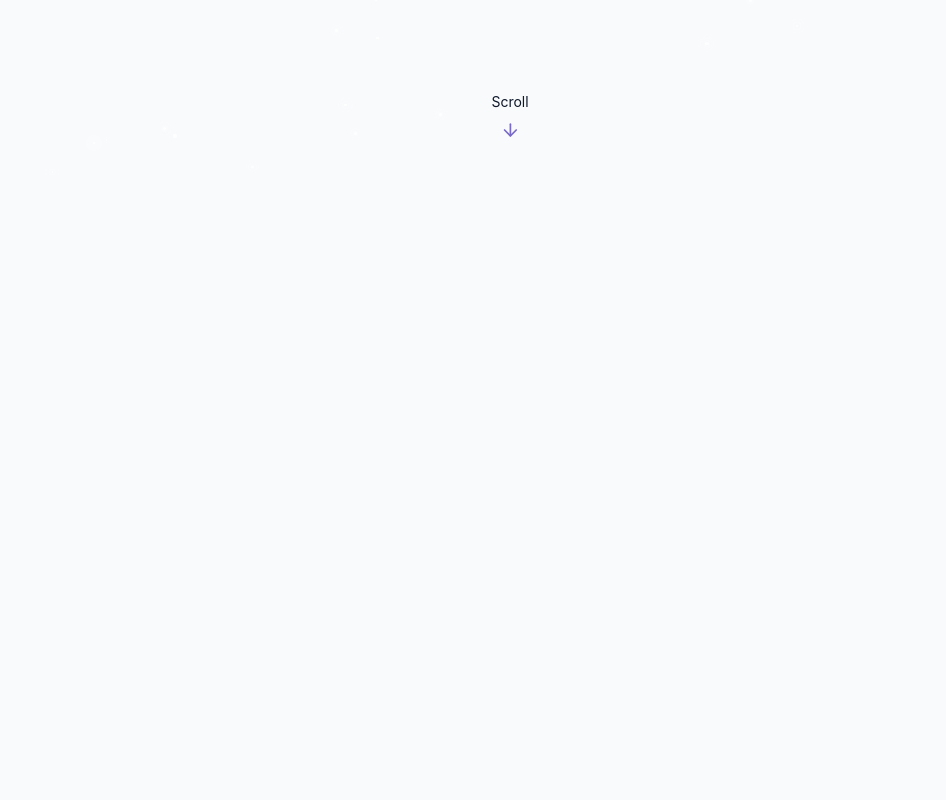
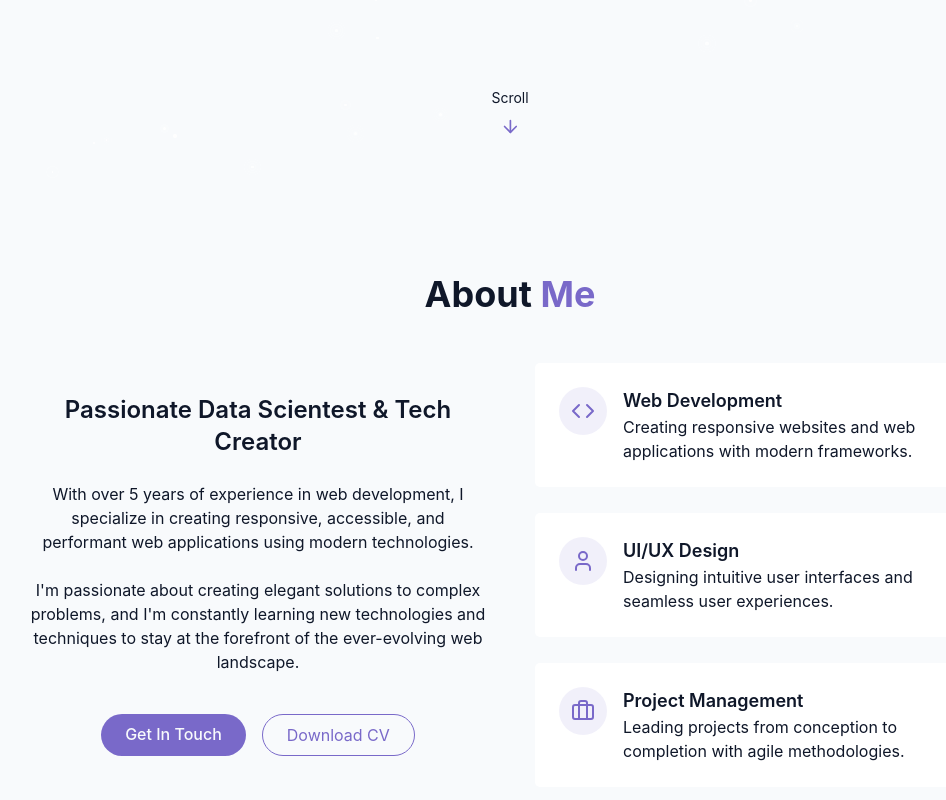
Before and after one commit to Kemogaber/Portfolio, a React (Vite) app: page / in a window 1280 px wide. Shown: the part 622-1422 px from the top of the page, without its empty margins (130-1076 px from the left). Before the commit the page ends 992 px from the top, so only its background shows below. Built offline with nearby package versions, Linux system fonts and the light colour scheme.

Commit message:
Add SkillsSection component with predefined skills data

```diff
--- a/src/components/AboutSection.jsx
+++ b/src/components/AboutSection.jsx
@@ -1,9 +1,84 @@
 
+import { Briefcase, Code, User } from 'lucide-react'
 import React from 'react'
 
 const AboutSection = () => {
   return (
-    <section id='about' className="py-24 px-4 relative"></section>
+    <section id='about' className="py-24 px-4 relative">
+      <div className="container mx-auto max-w-5xl">
+        <h2 className="text-3xl md:text-4xl font-bold mb-12 text-center">
+          About <span className="text-primary"> Me</span>
+        </h2>
+         <div className="grid grid-cols-1 md:grid-cols-2 gap-12 items-center">
+          <div className='space-y-6'>
+            <h3 className='text-2xl font-semibold'>Passionate Data Scientest & Tech Creator</h3>
+            <p className='text-muted-foreground'>
+              With over 5 years of experience in web development, I specialize
+              in creating responsive, accessible, and performant web
+              applications using modern technologies.
+            </p>
+            <p className='text-muted-foreground'>
+              I'm passionate about creating elegant solutions to complex
+              problems, and I'm constantly learning new technologies and
+              techniques to stay at the forefront of the ever-evolving web
+              landscape.
+            </p>
+            <div className="flex flex-col sm:flex-row gap-4 pt-4 justify-center">
+            <a href="#contact" className='cosmic-button'>
+              Get In Touch
+            </a>
+            <a href="src/Assets/Kareem Halaby CV.pdf" className='px-6 py-2 rounded-full border border-primary text-primary hover:bg-primary/10 transition-colors duration-300'>
+              Download CV
+            </a>
+          </div>
+          </div>
+          <div className="grid grid-cols-1 gap-6">
+            <div className="gradient-border p-6 card-hover">
+              <div className="flex items-start gap-4">
+                <div className="p-3 rounded-full bg-primary/10">
+                  <Code className="h-6 w-6 text-primary" />
+                </div>
+                <div className="text-left">
+                  <h4 className="font-semibold text-lg">Web Development</h4>
+                  <p className="text-muted-foreground">
+                    Creating responsive websites and web applications with
+                    modern frameworks.
+                  </p>
+                </div>
+              </div>
+            </div>
+            <div className="gradient-border p-6 card-hover">
+              <div className="flex items-start gap-4">
+                <div className="p-3 rounded-full bg-primary/10">
+                  <User className="h-6 w-6 text-primary" />
+                </div>
+                <div className="text-left">
+                  <h4 className="font-semibold text-lg">UI/UX Design</h4>
+                  <p className="text-muted-foreground">
+                    Designing intuitive user interfaces and seamless user
+                    experiences.
+                  </p>
+                </div>
+              </div>
+            </div>
+            <div className="gradient-border p-6 card-hover">
+              <div className="flex items-start gap-4">
+                <div className="p-3 rounded-full bg-primary/10">
+                  <Briefcase className="h-6 w-6 text-primary" />
+                </div>
+                <div className="text-left">
+                  <h4 className="font-semibold text-lg">Project Management</h4>
+                  <p className="text-muted-foreground">
+                    Leading projects from conception to completion with agile
+                    methodologies.
+                  </p>
+                </div>
+              </div>
+            </div>
+          </div>
+         </div>
+      </div>
+    </section>
   )
 }
 
--- /dev/null
+++ b/src/components/SkillsSection.jsx
@@ -0,0 +1,31 @@
+import React from 'react'
+const skills = [
+  // Frontend
+  { name: "HTML/CSS", level: 95, category: "frontend" },
+  { name: "JavaScript", level: 90, category: "frontend" },
+  { name: "React", level: 90, category: "frontend" },
+  { name: "TypeScript", level: 85, category: "frontend" },
+  { name: "Tailwind CSS", level: 90, category: "frontend" },
+  { name: "Next.js", level: 80, category: "frontend" },
+
+  // Backend
+  { name: "Node.js", level: 80, category: "backend" },
+  { name: "Express", level: 75, category: "backend" },
+  { name: "MongoDB", level: 70, category: "backend" },
+  { name: "PostgreSQL", level: 65, category: "backend" },
+  { name: "GraphQL", level: 60, category: "backend" },
+
+  // Tools
+  { name: "Git/GitHub", level: 90, category: "tools" },
+  { name: "Docker", level: 70, category: "tools" },
+  { name: "Figma", level: 85, category: "tools" },
+  { name: "VS Code", level: 95, category: "tools" },
+];
+
+const SkillsSection = () => {
+  return (
+    <section id='skills'></section>
+  )
+}
+
+export default SkillsSection
--- a/src/pages/Home.jsx
+++ b/src/pages/Home.jsx
@@ -4,6 +4,7 @@
 import Navbar from '../components/Navbar'
 import HeroSection from '../components/HeroSection'
 import AboutSection from '../components/AboutSection'
+import SkillsSection from '../components/SkillsSection'
 
 const Home = () => {
   return (
@@ -18,6 +19,7 @@
       <main>
         <HeroSection/>
         <AboutSection/>
+        <SkillsSection/>
       </main>
       {/* Footer */}
     </div>
```
Also changed, not shown: 1 other file (tests, documents, lock files or other folders).
